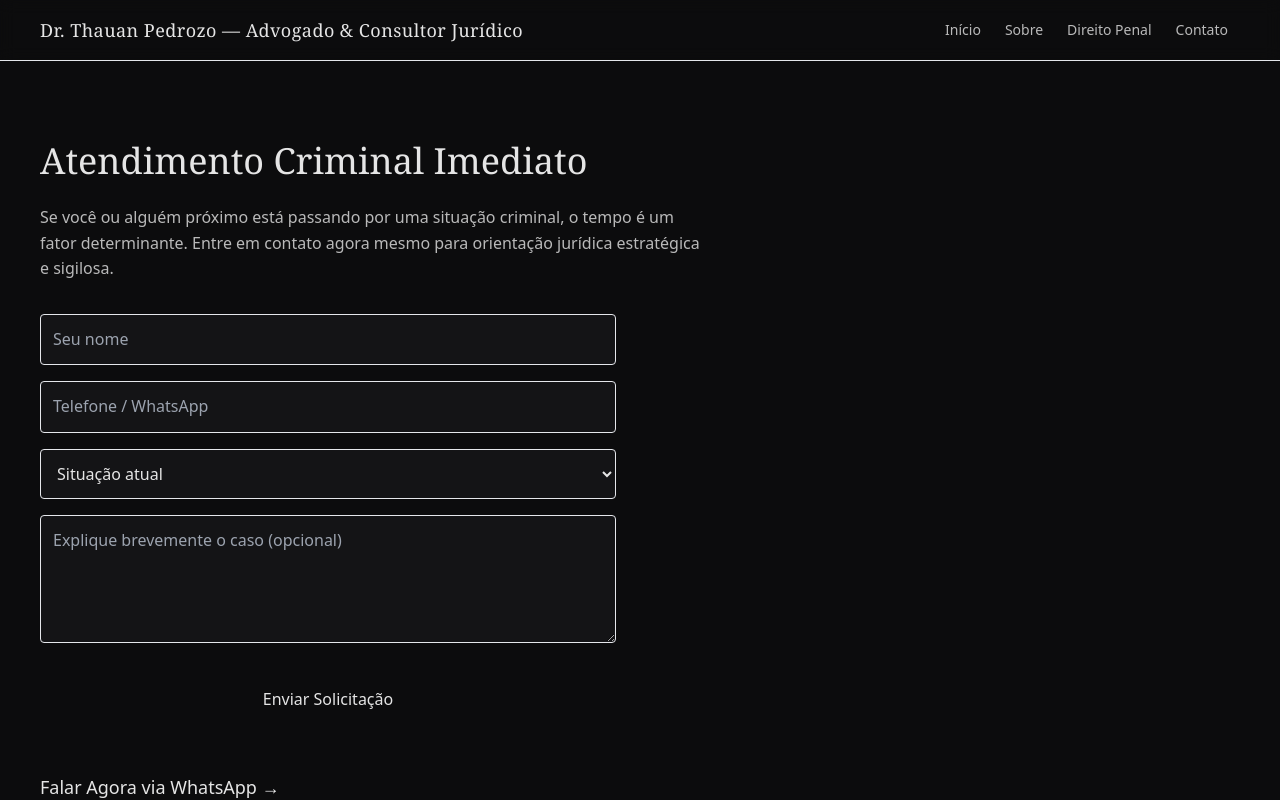
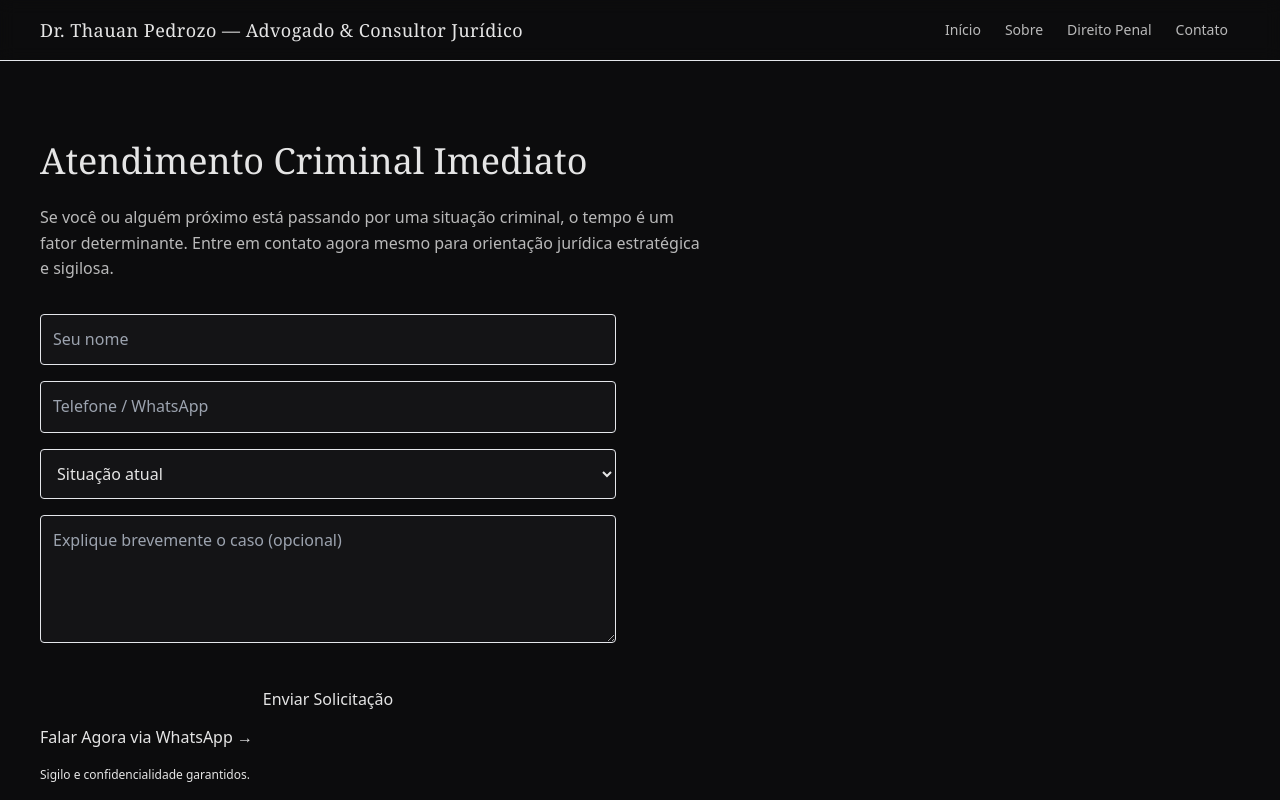
Before and after one commit to llopes0610/dr-thuan-pedrozo, a Next.js app: page /contato in a window 1280 px wide. Shown: the top 800 px of the page. Built offline with nearby package versions, Linux system fonts and the light colour scheme.

Commit message:
Ajustando e-mail no formulário

```diff
--- a/app/contato/page.tsx
+++ b/app/contato/page.tsx
@@ -1,3 +1,5 @@
+
+
 import { Metadata } from "next";
 import Link from "next/link";
 
@@ -22,7 +24,7 @@ export default function ContatoPage() {
 
       {/* Formulário básico */}
       <form
-        action="https://formsubmit.co/YOUR_EMAIL_HERE"
+        action="https://formsubmit.co/contato@thauanpedrozo.adv.br"
         method="POST"
         className="grid gap-4 max-w-xl"
       >
@@ -75,14 +77,15 @@ export default function ContatoPage() {
       </form>
 
       {/* CTA WhatsApp */}
-      <div className="mt-12">
-        <Link
-          href={`https://wa.me/${process.env.NEXT_PUBLIC_WHATSAPP}?text=Olá, preciso de um atendimento jurídico criminal urgente!`}
-          className="btn btn-outline-gold text-lg"
-        >
-          Falar Agora via WhatsApp →
-        </Link>
-      </div>
+      <a
+  href={`https://wa.me/${process.env.NEXT_PUBLIC_WHATSAPP_PHONE}?text=Olá, preciso de atendimento jurídico criminal com urgência.`}
+  target="_blank"
+  rel="noopener noreferrer"
+  className="btn btn-gold"
+>
+  Falar Agora via WhatsApp →
+</a>
+
 
       <p className="text-xs text-text/50 mt-4">
         Sigilo e confidencialidade garantidos.
```
Also changed, not shown: public/images/dr-thauan.jpg (renamed from public/images/dr-thuan.jpg).
